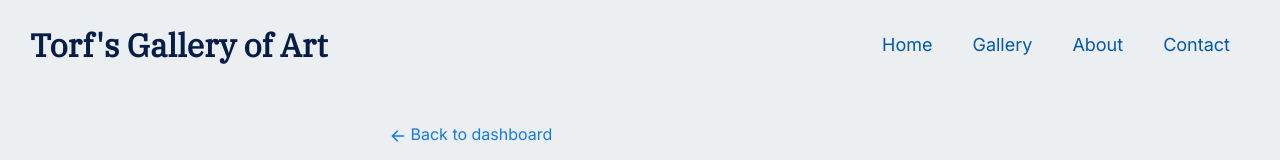
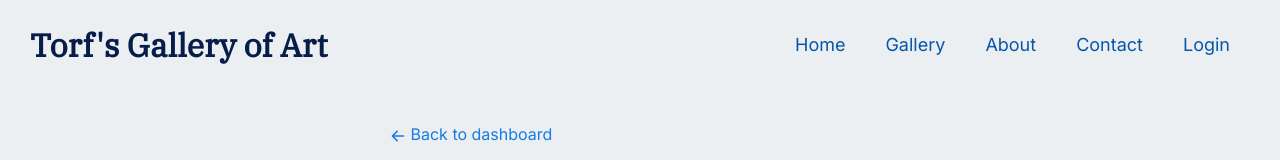
Before and after one commit to lunadragon06/torfs-art-gallery, a React (Create React App) app: page /add in a window 1280 px wide. Shown: the top 160 px of the page. Built offline with nearby package versions, Linux system fonts and the light colour scheme.

Commit message:
Update Nav.js

```diff
--- a/src/components/layout/Nav.js
+++ b/src/components/layout/Nav.js
@@ -46,7 +46,7 @@ function Nav() {
                     </li>
                     </>
                     ) : (
-                    <li className="logbtn" style={{ display: 'none', }}>
+                    <li className="logbtn">
                         <Link onClick={() => {document.getElementById("close-button").click()}} to="/login">Login</Link>
                     </li>
                     )}
```
